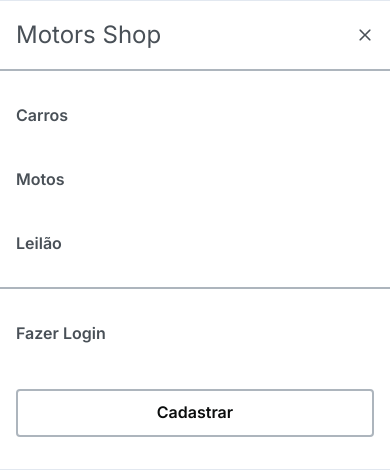
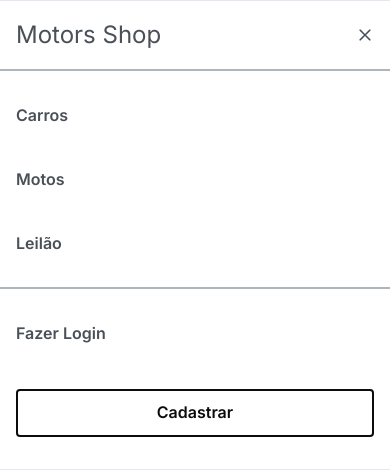
Before and after one commit to Grupo12-M6/front-end, a React (Vite) app: page / in a window 390 px wide. Both pictures are taken after a click on the button 365 px from the left and 35 px from the top of the page. Shown: the top 476 px of the page. Built offline with nearby package versions, Linux system fonts and the light colour scheme.

Commit message:
feat: buttons variants and card hover

```diff
--- a/src/components/Header/HeaderMobile.tsx
+++ b/src/components/Header/HeaderMobile.tsx
@@ -18,10 +18,7 @@ export const HeaderMobile = () => {
   function handleClickRegister() {}
 
   return (
-    <Accordion
-      w='100vw'
-      allowToggle
-    >
+    <Accordion w='100vw' allowToggle>
       <AccordionItem w='100%' bg='white'>
         {({ isExpanded }) => (
           <>
@@ -81,19 +78,8 @@ export const HeaderMobile = () => {
                   h='48px'
                   p='0'
                   margin='0'
-                  color='grey.0'
                   fontSize='xs'
-                  fontWeight='600'
-                  fontFamily='body'
-                  border='2px'
-                  borderColor='grey.4'
-                  borderRadius='4px'
-                  bg='transparent'
-                  _hover={{
-                    bg: "grey.1",
-                    color: "grey.10",
-                    borderColor: "grey.10",
-                  }}
+                  variant='outline1'
                   onClick={() => handleClickRegister()}
                 >
                   Cadastrar
--- a/src/components/Header/index.tsx
+++ b/src/components/Header/index.tsx
@@ -61,20 +61,9 @@ export const Header = () => {
             h='48px'
             p='0'
             w='130px'
-            color='grey.0'
-            bg='transparent'
             margin='0'
             fontSize='xs'
-            fontWeight='600'
-            fontFamily='body'
-            border='2px'
-            borderColor='grey.4'
-            borderRadius='4px'
-            _hover={{
-              bg: "grey.1",
-              color: "grey.10",
-              borderColor: "grey.10",
-            }}
+            variant='outline2'
             onClick={() => handleClickRegister()}
           >
             Cadastrar
--- a/src/styles/theme.ts
+++ b/src/styles/theme.ts
@@ -67,4 +67,110 @@ export const theme = extendTheme({
       },
     },
   },
+  components: {
+    Button: {
+      baseStyle: {
+        fontSize: "0.875rem",
+        fontWeight: "600",
+        borderRadius: "4px",
+      },
+      variants: {
+        disable: {
+          bg: "grey.5",
+          color: "white",
+        },
+        brandDisable: {
+          bg: "brand.3",
+          color: "brand.4",
+        },
+        brandOpacity: {
+          bg: "brand.4",
+          color: "brand.1",
+        },
+        light: {
+          bg: "grey.10",
+          color: "grey.1",
+        },
+        grey: {
+          bg: "grey.0",
+          color: "white",
+          _hover: {
+            bg: "grey.1",
+          },
+        },
+        negative: {
+          bg: "grey.6",
+          color: "grey.2",
+          _hover: {
+            bg: "grey.5",
+          },
+        },
+        brand1: {
+          bg: "brand.1",
+          color: "white",
+          _hover: {
+            bg: "brand.2",
+          },
+        },
+        outlineLight: {
+          color: "grey.10",
+          border: "2px",
+          borderColor: "grey.10",
+          _hover: {
+            bg: "grey.10",
+            color: "grey.1",
+          },
+        },
+        outline1: {
+          color: "grey.0",
+          border: "2px",
+          borderColor: "grey.0",
+          _hover: {
+            bg: "grey.1",
+            color: "grey.10",
+            borderColor: "grey.1",
+          },
+        },
+        outline2: {
+          color: "grey.0",
+          border: "2px",
+          borderColor: "grey.4",
+          _hover: {
+            bg: "grey.10",
+            color: "grey.1",
+            borderColor: "grey.1",
+          },
+        },
+        outlineBrand1: {
+          color: "brand.1",
+          border: "2px",
+          borderColor: "brand.1",
+          _hover: {
+            bg: "brand.4",
+          },
+        },
+        link: {
+          bg: "transparent",
+          color: "grey.0",
+          _hover: {
+            bg: "grey.8",
+          },
+        },
+        alert: {
+          bg: "alert.3",
+          color: "alert.1",
+          _hover: {
+            bg: "alert.2",
+          },
+        },
+        success: {
+          bg: "success.3",
+          color: "success.1",
+          _hover: {
+            bg: "success.2",
+          },
+        },
+      },
+    },
+  },
 })
```
Also changed, not shown: src/components/Card/index.tsx (+15 -24 lines).
